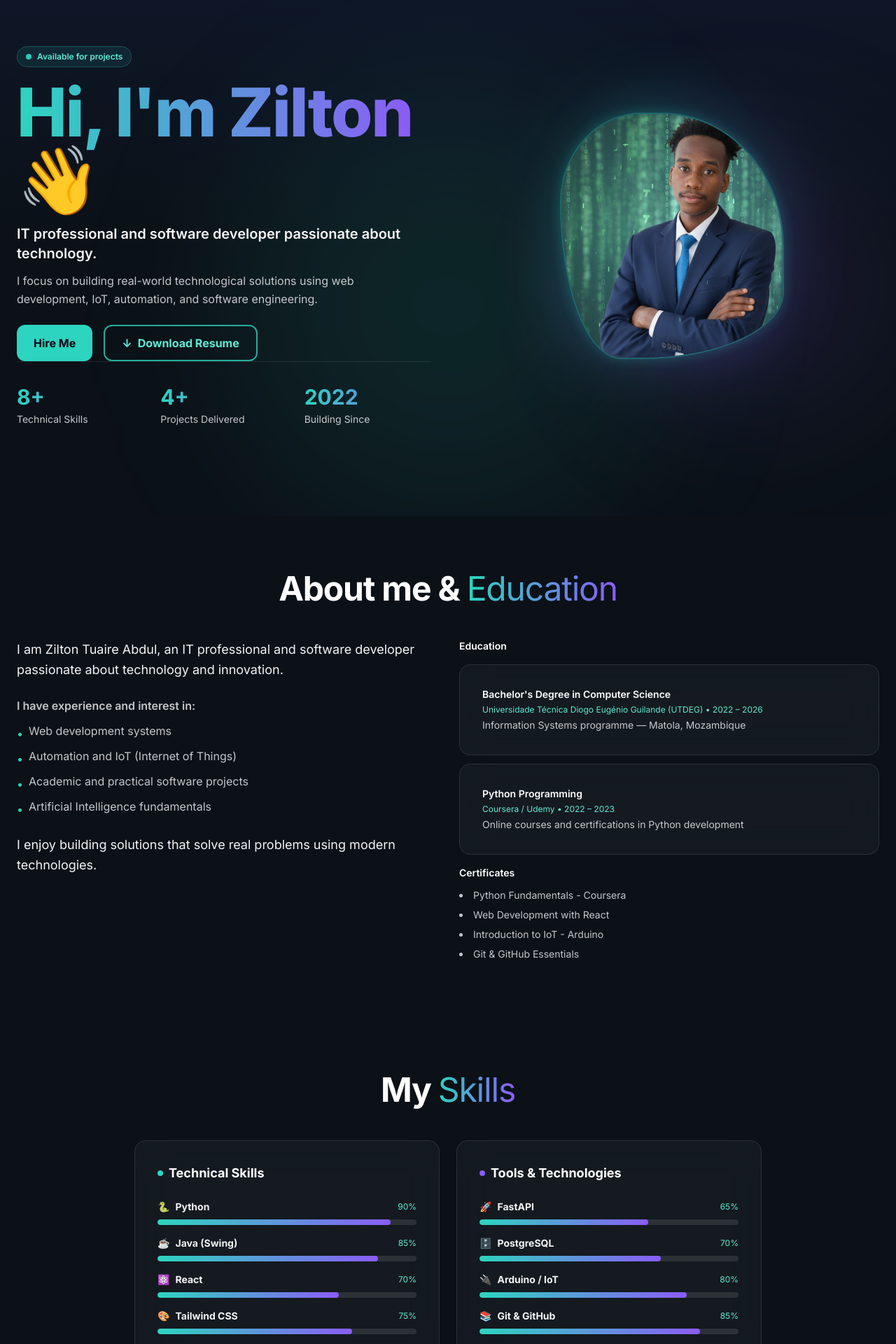
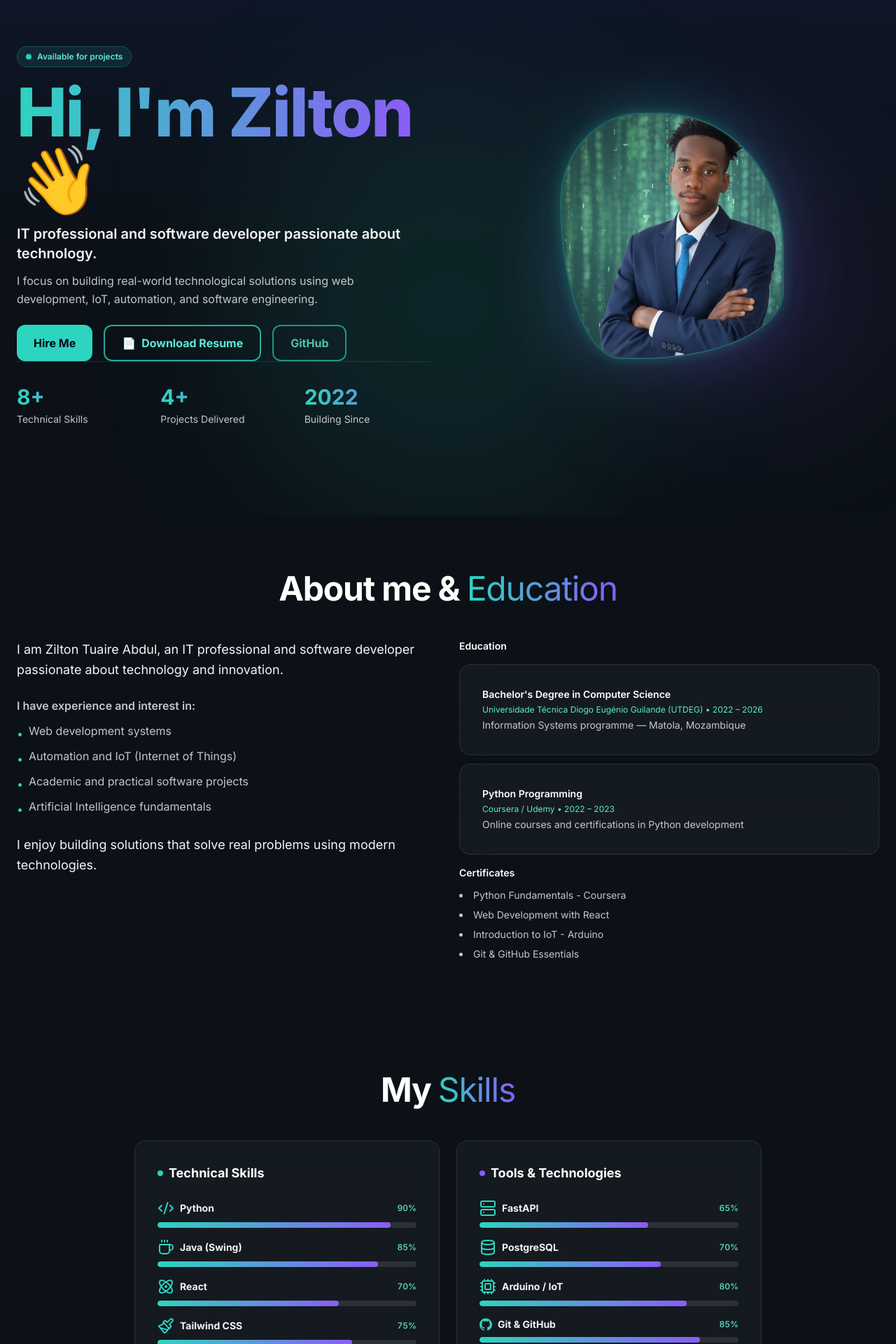
Before and after one commit to dev-zilton/portfolio, a React (Vite) app: page / in a window 1280 px wide. Shown: the part 120-2040 px from the top of the page at 70% size. Built offline with nearby package versions, Linux system fonts and the light colour scheme.

Commit message:
Atualização do portfólio e adição do currículo

```diff
--- a/package.json
+++ b/package.json
@@ -10,8 +10,10 @@
     "preview": "vite preview"
   },
   "dependencies": {
+    "lucide-react": "^1.17.0",
     "react": "^19.2.6",
-    "react-dom": "^19.2.6"
+    "react-dom": "^19.2.6",
+    "react-icons": "^5.6.0"
   },
   "devDependencies": {
     "@eslint/js": "^10.0.1",
--- a/src/components/Footer.tsx
+++ b/src/components/Footer.tsx
@@ -1,3 +1,4 @@
+import { useMemo } from "react";
 import { staticPortfolio } from "../data/portfolio";
 import { useLanguage } from "../i18n/LanguageContext";
 
@@ -8,19 +9,23 @@ type FooterProps = {
 export function Footer({ scrollToSection }: FooterProps) {
   const { t } = useLanguage();
 
-  const footerLabels: Record<
-    (typeof staticPortfolio.footerIds)[number],
-    string
-  > = {
-    about: t.footer.about,
-    skills: t.footer.skills,
-    projects: t.footer.projects,
-    contact: t.footer.contact,
-  };
+  const footerLabels = useMemo(
+    () => ({
+      about: t.footer.about,
+      skills: t.footer.skills,
+      projects: t.footer.projects,
+      contact: t.footer.contact,
+    }),
+    [t],
+  );
 
   return (
-    <footer className="border-t border-white/10 bg-surface-elevated px-4 py-10">
+    <footer
+      role="contentinfo"
+      className="border-t border-white/10 bg-surface-elevated px-4 py-10"
+    >
       <div className="mx-auto max-w-7xl space-y-6 text-center">
+        {/* NAVIGATION */}
         <nav
           className="flex flex-wrap items-center justify-center gap-6"
           aria-label="Footer navigation"
@@ -30,15 +35,34 @@ export function Footer({ scrollToSection }: FooterProps) {
               key={id}
               type="button"
               onClick={() => scrollToSection(id)}
-              className="nav-link text-sm"
+              aria-label={`Ir para secção ${footerLabels[id]}`}
+              className="text-sm text-copy-muted transition-colors hover:text-white"
             >
               {footerLabels[id]}
             </button>
           ))}
         </nav>
+
+        {/* CV CTA */}
+        <div className="flex justify-center">
+          <a
+            href="/curriculo.pdf"
+            download="Curriculo_Zilton_Dev.pdf"
+            className="inline-flex items-center gap-2 rounded-full border border-white/15 bg-white/5 px-5 py-2 text-sm text-copy-muted transition-all hover:bg-white/10 hover:text-white focus:outline-none focus:ring-2 focus:ring-white/20"
+            aria-label="Baixar currículo em PDF"
+          >
+            📄 Baixar Currículo
+          </a>
+        </div>
+
+        {/* DIVIDER */}
+        <div className="h-px w-full bg-white/10" />
+
+        {/* COPYRIGHT */}
         <p className="text-copy-muted">
           © 2024 {staticPortfolio.name}. {t.footer.rights}
         </p>
+
         <p className="text-sm text-copy-muted/70">{t.footer.built}</p>
       </div>
     </footer>
--- a/src/components/Hero.tsx
+++ b/src/components/Hero.tsx
@@ -15,26 +15,36 @@ export function Hero({ onContact }: HeroProps) {
       id="home"
       className="relative flex min-h-screen items-center overflow-hidden px-4 py-24 md:px-6"
     >
-      <div className="absolute inset-0 bg-gradient-to-b from-surface-elevated via-surface to-surface" />
-      <div className="absolute top-1/4 left-1/2 h-[600px] w-[600px] -translate-x-1/2 rounded-full bg-turquoise-400/10 blur-[120px]" />
-      <div className="absolute right-0 top-1/3 h-[400px] w-[400px] rounded-full bg-accent-purple/10 blur-[100px]" />
+      {/* BACKGROUND LAYERS */}
+      <div className="absolute inset-0 bg-gradient-to-b from-surface-elevated via-surface to-surface pointer-events-none" />
+      <div className="absolute top-1/4 left-1/2 h-[600px] w-[600px] -translate-x-1/2 rounded-full bg-turquoise-400/10 blur-[120px] pointer-events-none" />
+      <div className="absolute right-0 top-1/3 h-[400px] w-[400px] rounded-full bg-accent-purple/10 blur-[100px] pointer-events-none" />
 
       <div className="relative mx-auto w-full max-w-7xl">
         <div className="grid items-center gap-12 md:grid-cols-2">
+          {/* TEXT CONTENT */}
           <div className="order-2 space-y-0 md:order-1">
             <div className="space-y-4">
+              {/* STATUS BADGE */}
               <div className="inline-flex items-center gap-2 rounded-full border border-turquoise-400/25 bg-turquoise-400/10 px-3 py-1.5 text-xs font-semibold text-turquoise-300">
-                <span className="h-2 w-2 animate-pulse rounded-full bg-turquoise-400" />
+                <span
+                  className="h-2 w-2 animate-pulse rounded-full bg-turquoise-400"
+                  aria-hidden
+                />
                 {t.hero.available}
               </div>
 
+              {/* TITLE */}
               <h1 className="text-5xl font-extrabold leading-[1.05] tracking-tight md:text-7xl lg:text-8xl">
                 <span className="text-gradient-primary">
                   {t.hero.hi} {staticPortfolio.firstName}
                 </span>{" "}
-                <span className="text-white">👋</span>
+                <span role="img" aria-label="wave">
+                  👋
+                </span>
               </h1>
 
+              {/* DESCRIPTION */}
               <div className="max-w-xl space-y-3">
                 <p className="text-lg font-semibold text-copy md:text-xl">
                   {t.hero.subtitle}
@@ -44,24 +54,41 @@ export function Hero({ onContact }: HeroProps) {
                 </p>
               </div>
 
-              <div className="flex flex-wrap gap-4 pt-2">
-                <PrimaryButton onClick={onContact}>{t.hero.hireMe}</PrimaryButton>
+              {/* CTA BUTTONS */}
+              <div className="flex flex-wrap gap-3 md:gap-4 pt-2">
+                <PrimaryButton onClick={onContact} aria-label={t.hero.hireMe}>
+                  {t.hero.hireMe}
+                </PrimaryButton>
+
+                {/* DOWNLOAD CV */}
+                <a
+                  href="/curriculo.pdf"
+                  download="Curriculo_Zilton_Dev.pdf"
+                  className="btn-secondary"
+                  aria-label="Baixar currículo em PDF"
+                >
+                  <span aria-hidden>📄</span> {t.hero.downloadResume}
+                </a>
+
+                {/* GITHUB */}
                 <a
                   href={staticPortfolio.contacts.github}
                   target="_blank"
                   rel="noopener noreferrer"
-                  className="btn-secondary"
+                  className="btn-secondary opacity-80 hover:opacity-100 transition-opacity"
+                  aria-label="Abrir GitHub"
                 >
-                  <span aria-hidden>↓</span> {t.hero.downloadResume}
+                  GitHub
                 </a>
               </div>
             </div>
 
+            {/* METRICS */}
             <div className="mt-12 grid grid-cols-3 gap-4 border-t border-white/10 pt-8 md:gap-6">
               {t.hero.metrics.map((metric) => (
                 <div
                   key={metric.label}
-                  className="space-y-1 text-center md:text-left"
+                  className="space-y-1 text-center md:text-left hover:scale-[1.03] transition-transform"
                 >
                   <p className="text-2xl font-bold text-gradient-primary md:text-3xl">
                     {metric.value}
@@ -74,9 +101,13 @@ export function Hero({ onContact }: HeroProps) {
             </div>
           </div>
 
+          {/* IMAGE */}
           <div className="order-1 flex justify-center md:order-2">
             <div className="relative h-[17rem] w-64 md:h-[22rem] md:w-80">
-              <div className="absolute inset-0 scale-105 rotate-12 rounded-[40%_60%_70%_30%_/_40%_60%_30%_70%] bg-gradient-to-br from-turquoise-400/25 to-accent-purple/25 blur-2xl" />
+              {/* GLOW BACKGROUND */}
+              <div className="absolute inset-0 scale-105 rotate-12 rounded-[40%_60%_70%_30%_/_40%_60%_30%_70%] bg-gradient-to-br from-turquoise-400/25 to-accent-purple/25 blur-2xl pointer-events-none" />
+
+              {/* IMAGE FRAME */}
               <div className="relative h-full w-full overflow-hidden rounded-[40%_60%_70%_30%_/_40%_60%_30%_70%] border-2 border-turquoise-400/35 shadow-glow-turquoise-soft">
                 <img
                   src={profileImage}
--- a/src/components/InfoCard.tsx
+++ b/src/components/InfoCard.tsx
@@ -3,21 +3,29 @@ import { GlassCard } from "./ui/GlassCard";
 type InfoCardProps = {
   icon: string;
   title: string;
-  content: string | readonly string[];
+  content: string | string[];
 };
 
 export function InfoCard({ icon, title, content }: InfoCardProps) {
   return (
-    <GlassCard>
+    <GlassCard className="group transition-all duration-300 hover:-translate-y-1">
       <div className="space-y-3">
+        {/* ICON */}
         <div className="flex h-12 w-12 items-center justify-center rounded-xl bg-gradient-to-br from-turquoise-400 to-accent-purple text-2xl transition-transform duration-300 group-hover:scale-110">
           {icon}
         </div>
+
+        {/* TITLE */}
         <h3 className="text-lg font-bold text-white">{title}</h3>
+
+        {/* CONTENT */}
         {Array.isArray(content) ? (
           <ul className="space-y-2">
             {content.map((item, idx) => (
-              <li key={idx} className="text-sm font-normal leading-relaxed text-copy-muted">
+              <li
+                key={idx}
+                className="text-sm font-normal leading-relaxed text-copy-muted"
+              >
                 {item}
               </li>
             ))}
--- a/src/components/SkillBar.tsx
+++ b/src/components/SkillBar.tsx
@@ -1,25 +1,80 @@
 import type { Skill } from "../data/portfolio";
+import { useEffect, useState } from "react";
+
+import {
+  Code2,
+  Coffee,
+  Atom,
+  Paintbrush,
+  Server,
+  Database,
+  Cpu,
+} from "lucide-react";
+
+import { SiGithub } from "react-icons/si";
 
 type SkillBarProps = {
   skill: Skill;
 };
 
+const iconMap: Record<string, React.ReactNode> = {
+  Python: <Code2 />,
+  "Java (Swing)": <Coffee />,
+  React: <Atom />,
+  "Tailwind CSS": <Paintbrush />,
+  FastAPI: <Server />,
+  PostgreSQL: <Database />,
+  "Arduino / IoT": <Cpu />,
+  "Git & GitHub": <SiGithub />,
+};
+
 export function SkillBar({ skill }: SkillBarProps) {
+  const [width, setWidth] = useState(0);
+
+  const icon = iconMap[skill.name] ?? <Code2 />;
+
+  const safeLevel =
+    typeof skill.level === "number"
+      ? Math.min(100, Math.max(0, skill.level))
+      : 0;
+
+  useEffect(() => {
+    const timeout = setTimeout(() => {
+      setWidth(safeLevel);
+    }, 120);
+
+    return () => clearTimeout(timeout);
+  }, [safeLevel]);
+
   return (
     <div className="mb-4 last:mb-0">
+      {/* HEADER */}
       <div className="mb-2 flex items-center justify-between">
         <span className="flex items-center gap-2 text-sm font-bold text-copy">
-          <span aria-hidden>{skill.icon}</span>
+          <span className="text-turquoise-400 text-lg flex items-center">
+            {icon}
+          </span>
+
           {skill.name}
         </span>
-        <span className="text-xs font-normal text-turquoise-300">
-          {skill.level}%
+
+        <span className="text-xs font-medium text-turquoise-300 tabular-nums">
+          {safeLevel}%
         </span>
       </div>
-      <div className="h-2 overflow-hidden rounded-full bg-white/10">
+
+      {/* BAR */}
+      <div
+        className="h-2 overflow-hidden rounded-full bg-white/10"
+        role="progressbar"
+        aria-valuenow={safeLevel}
+        aria-valuemin={0}
+        aria-valuemax={100}
+        aria-label={skill.name}
+      >
         <div
-          className="h-full rounded-full bg-gradient-to-r from-turquoise-400 to-accent-purple transition-all duration-1000"
-          style={{ width: `${skill.level}%` }}
+          className="h-full rounded-full bg-gradient-to-r from-turquoise-400 to-accent-purple transition-all duration-1000 ease-out"
+          style={{ width: `${width}%` }}
         />
       </div>
     </div>
```
Also changed, not shown: src/components/ContactActionButton.tsx (+48 -24 lines), src/components/LanguageSwitcher.tsx (+14 -9 lines), src/components/Navbar.tsx (+28 -14 lines), src/components/ProjectCard.tsx (+14 -5 lines), 2 other files (tests, documents, lock files or other folders).
